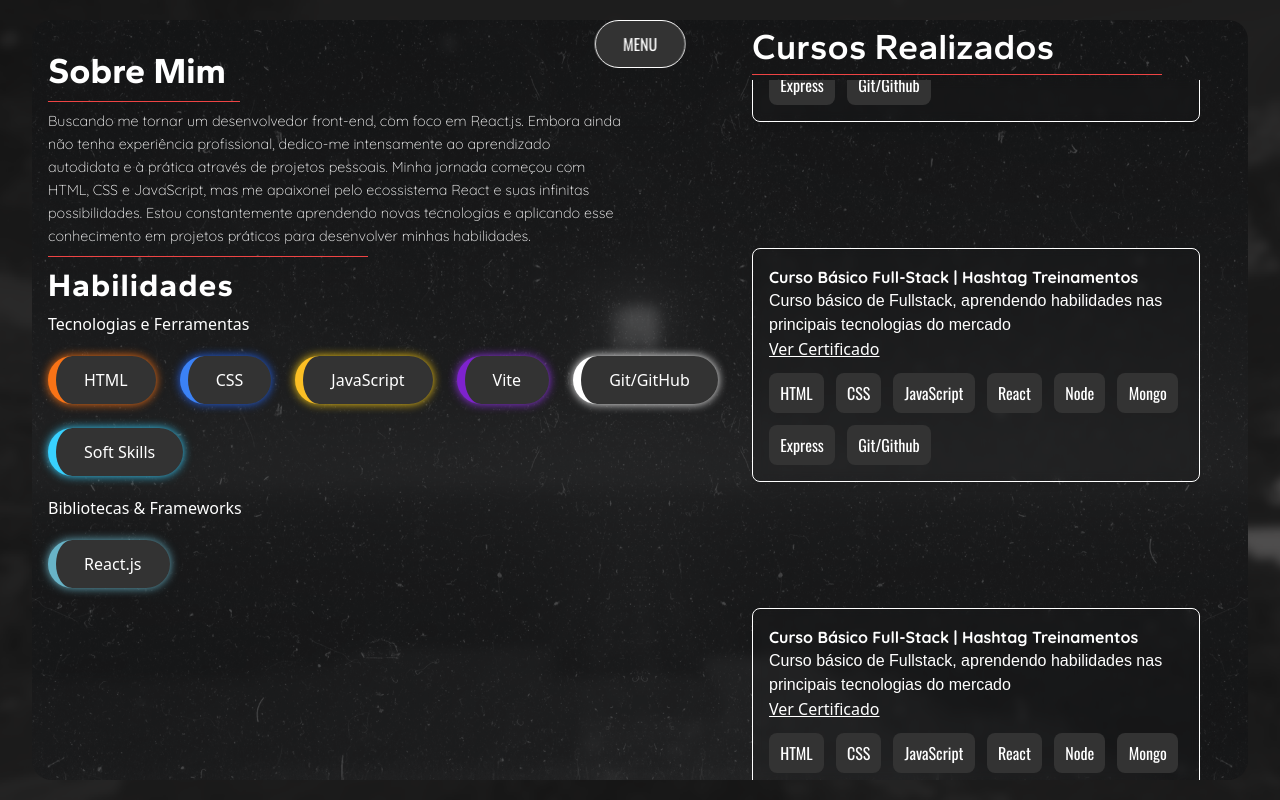
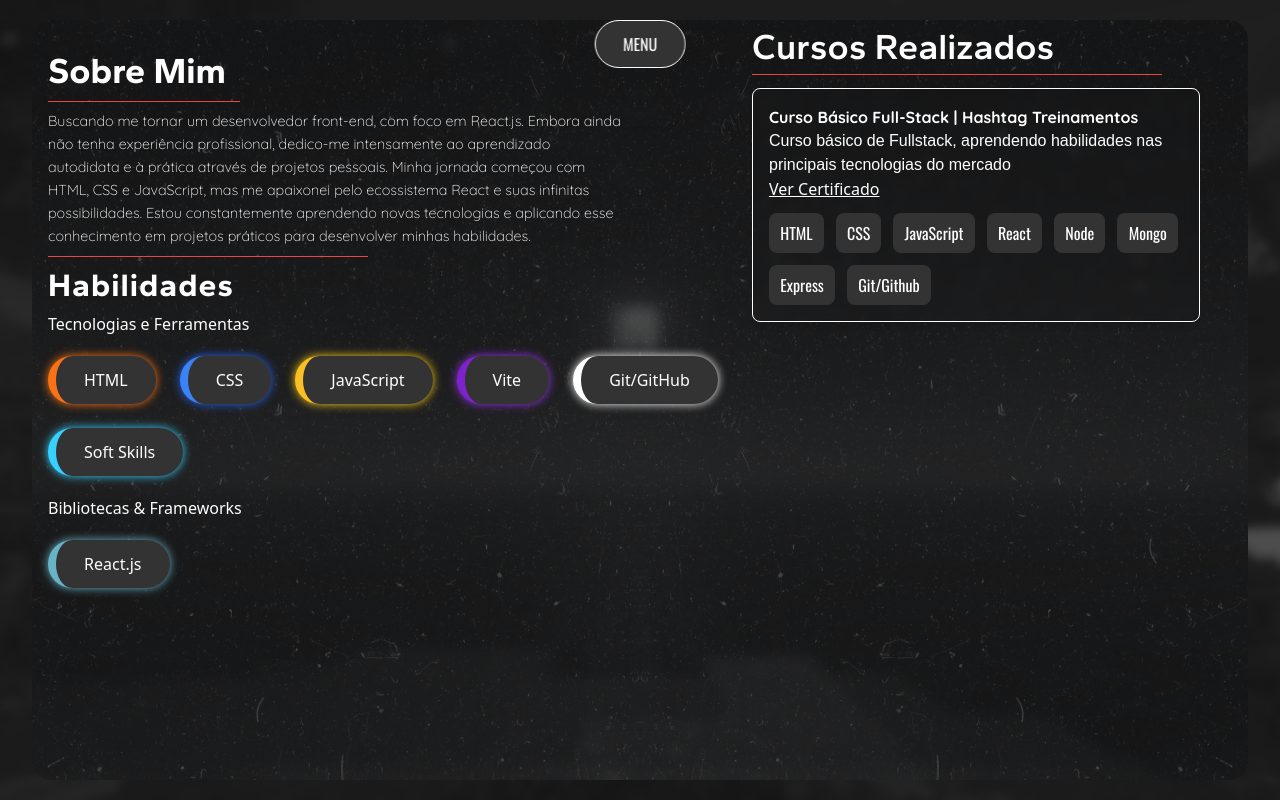
Before and after one commit to Luis-Octavio-Marques/Site-Portfolio, a React (Vite) app: page /sobre in a window 1280 px wide. Built offline with nearby package versions, Linux system fonts and the light colour scheme.

Commit message:
Atualização

```diff
--- a/src/components/CourseItems.jsx
+++ b/src/components/CourseItems.jsx
@@ -6,40 +6,6 @@
 import "./CourseItems.css";
 
 const cursos = [
-  {
-    title: "Curso Básico Full-Stack",
-    provider: "Hashtag Treinamentos",
-    project:
-      "Curso básico de Fullstack, aprendendo habilidades nas principais tecnologias do mercado",
-    image: "/img/Certificado-Jornada-Fullstack.png",
-    languages: [
-      "HTML",
-      "CSS",
-      "JavaScript",
-      "React",
-      "Node",
-      "Mongo",
-      "Express",
-      "Git/Github",
-    ],
-  },
-  {
-    title: "Curso Básico Full-Stack",
-    provider: "Hashtag Treinamentos",
-    project:
-      "Curso básico de Fullstack, aprendendo habilidades nas principais tecnologias do mercado",
-    image: "/img/Certificado-Jornada-Fullstack.png",
-    languages: [
-      "HTML",
-      "CSS",
-      "JavaScript",
-      "React",
-      "Node",
-      "Mongo",
-      "Express",
-      "Git/Github",
-    ],
-  },
   {
     title: "Curso Básico Full-Stack",
     provider: "Hashtag Treinamentos",
```
